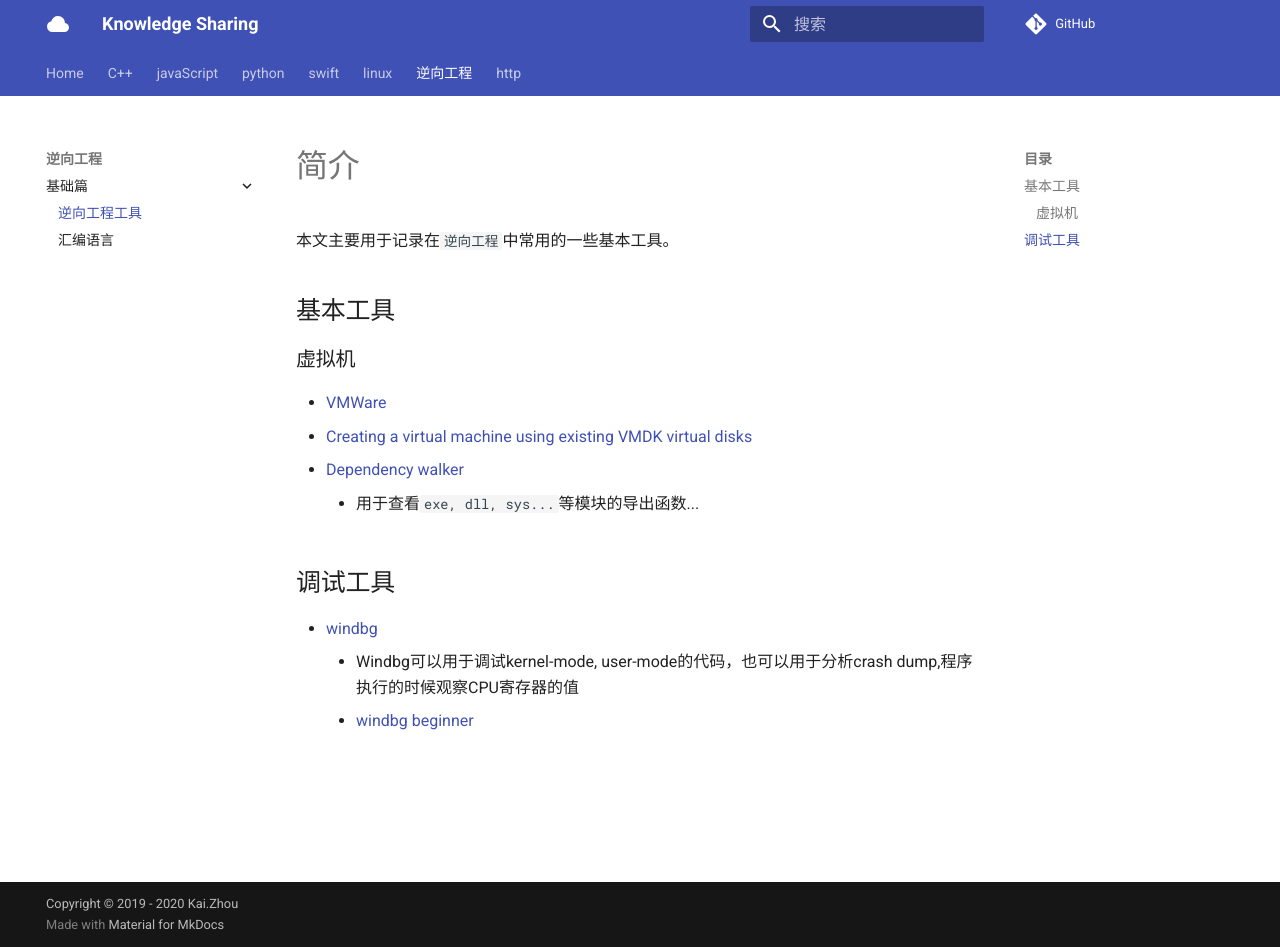
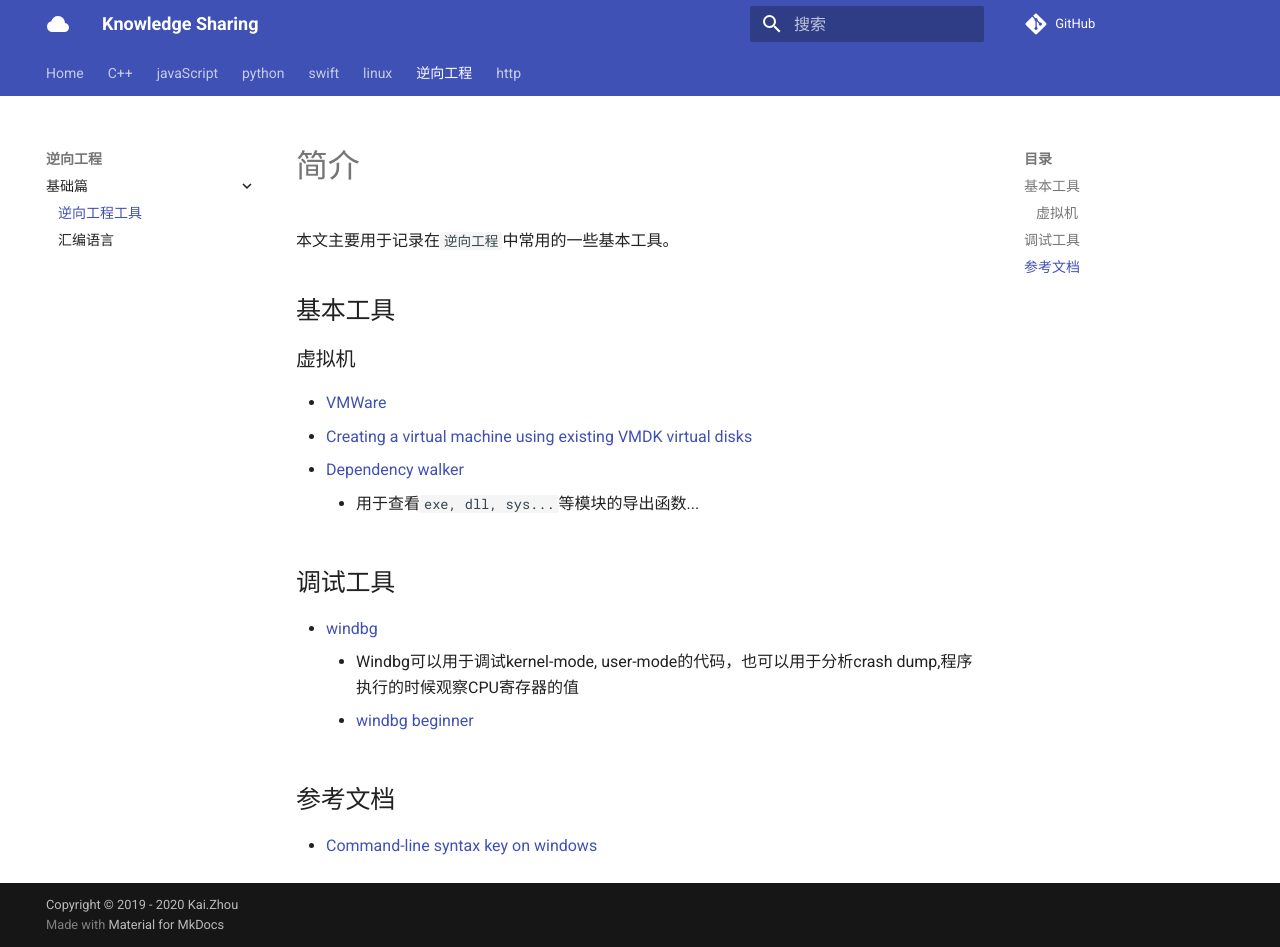
Before and after one commit to zhoukaidev/ks_blog, an MkDocs documentation site: the page built from docs/reverseEngine/basicDevtool.md, in a window 1280 px wide and 947 px high. Built offline with MkDocs 1.6.1 and Material for MkDocs 9.7.7, drawn with Linux system fonts in a browser that asks for light colours; comment, search, counter and statistics services are not loaded.

Commit message:
Update basicDevtool.md

```diff
--- a/docs/reverseEngine/basicDevtool.md
+++ b/docs/reverseEngine/basicDevtool.md
@@ -16,3 +16,8 @@
 * [windbg](https://docs.microsoft.com/en-us/windows-hardware/drivers/debugger/)
     * Windbg可以用于调试kernel-mode, user-mode的代码，也可以用于分析crash dump,程序执行的时候观察CPU寄存器的值
     * [windbg beginner](http://www.windbg.xyz/windbg/article/1-How-to-install-WinDbg)
+
+
+## 参考文档
+
+* [Command-line syntax key on windows](https://docs.microsoft.com/en-us/windows-server/administration/windows-commands/command-line-syntax-key)
```
